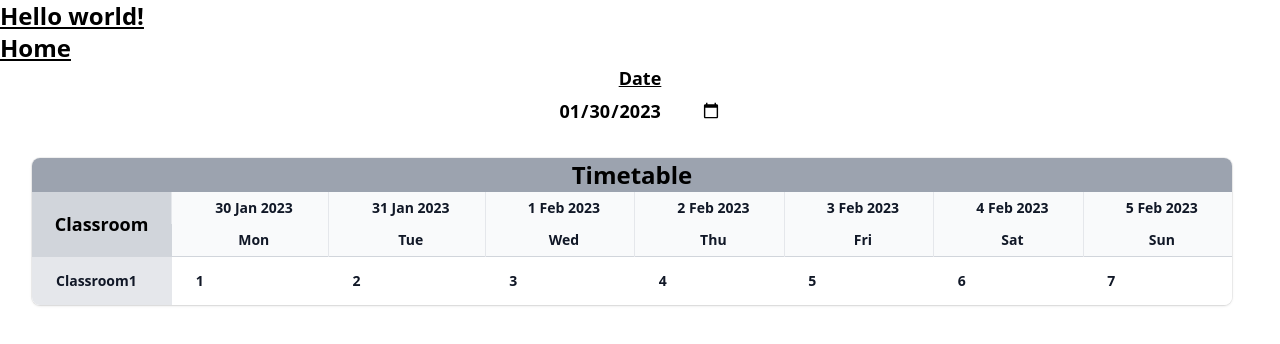
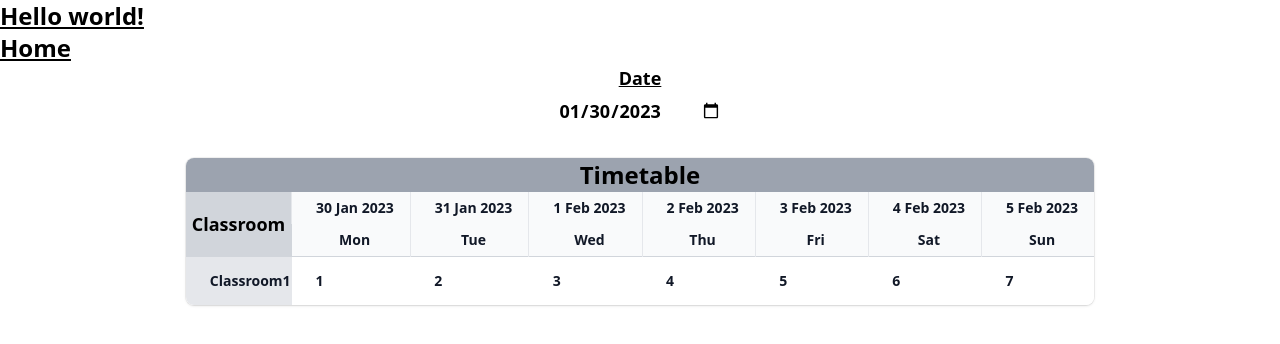
Before and after one commit to paulngch/ga-classroom-display, a React (Vite) app in the folder client/: page / in a window 1280 px wide. Shown: the top 344 px of the page. Built offline with nearby package versions, Linux system fonts and the light colour scheme.

Commit message:
Format calendar display

```diff
--- a/client/src/components/home/CalendarDisplay.jsx
+++ b/client/src/components/home/CalendarDisplay.jsx
@@ -57,7 +57,7 @@ export default function CalendarDisplay() {
             onChange={(e) => setSelectedDate(e.target.value)}
           ></input>
         </div>
-        <div className="mt-8 flex flex-col">
+        <div className="mt-8 flex flex-col items-center">
           <div className="-my-2 -mx-4 overflow-x-auto sm:-mx-6 lg:-mx-8">
             <div className="inline-block min-w-full py-2 align-middle md:px-6 lg:px-8">
               <div className="overflow-hidden max-w-[1200px] shadow ring-1 ring-black ring-opacity-5 md:rounded-lg">
```
Also changed, not shown: 1 other file (tests, documents, lock files or other folders).
